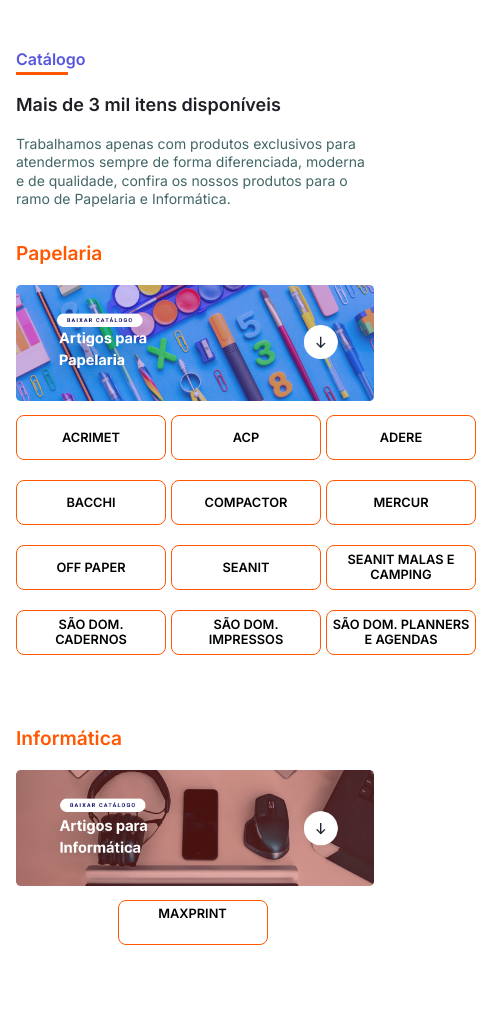
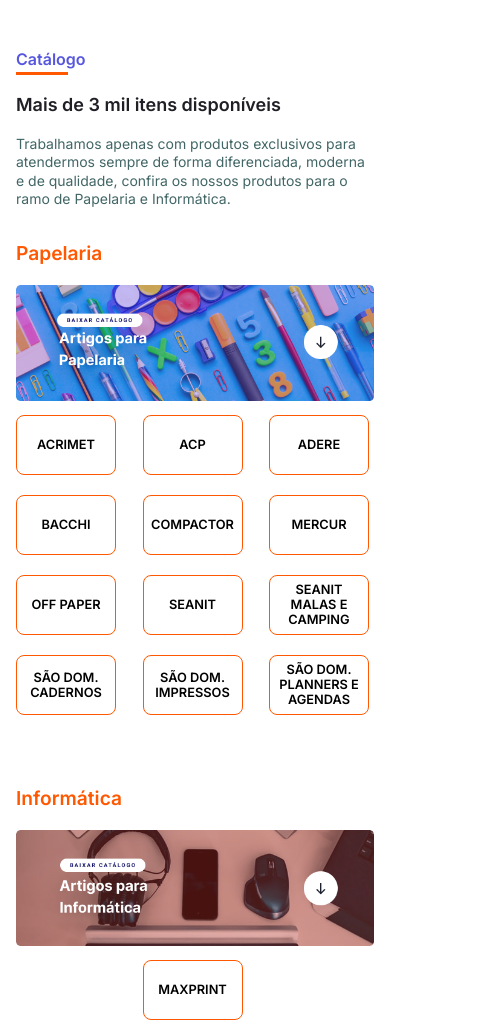
Before and after one commit to marcosmk3/mk3, a Next.js app: page /components/Catalogo in a window 390 px wide. Shown: the whole page, 481 px wide, since content can reach past the window. Before the commit the page ends 945 px from the top, so only its background shows below. Built offline with nearby package versions, Linux system fonts and the light colour scheme.

Commit message:
ajuste catalogos e scripts

```diff
--- a/pages/components/Slider.js
+++ b/pages/components/Slider.js
@@ -11,6 +11,7 @@
           rel="stylesheet"
           integrity="sha384-1BmE4kWBq78iYhFldvKuhfTAU6auU8tT94WrHftjDbrCEXSU1oBoqyl2QvZ6jIW3"
           crossOrigin="anonymous"
+          strategy='beforeInteractive'
         />
       </Head>
       <div
@@ -77,6 +78,7 @@
         src="https://cdn.jsdelivr.net/npm/bootstrap@5.1.3/dist/js/bootstrap.bundle.min.js"
         integrity="sha384-ka7Sk0Gln4gmtz2MlQnikT1wXgYsOg+OMhuP+IlRH9sENBO0LRn5q+8nbTov4+1p"
         crossOrigin="anonymous"
+        strategy='beforeInteractive'
       />
     </div>
   );
--- a/styles/Home.module.css
+++ b/styles/Home.module.css
@@ -288,6 +288,12 @@
   justify-content: center;
 }
 
+.catalogoInformatica a li{
+  display: flex;
+  align-items: center;
+  justify-content: center;
+}
+
 .catPapelaria div {
   display: flex;
   justify-content: space-between;
@@ -365,13 +371,20 @@
 
   .catPapelaria div {
     display: flex;
-    justify-content: space-between;
-    margin-bottom: 20px;
   }
 
   .catalogo div ul li{
-    padding: 5px 5px;
+    padding: 5px;
+    width: 100px;
+    height: 60px;
   }
+
+  .catalogoInformatica ul li{
+    padding: 5px;
+    width: 100px;
+    height: 60px;
+  }
+
 
 }
 
```
Also changed, not shown: pages/components/Modal.js (+4 -4 lines).
